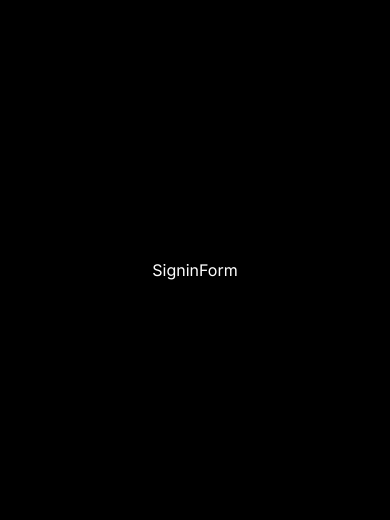
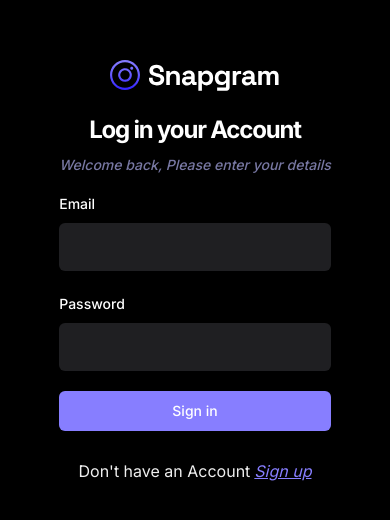
Before and after one commit to sonih0005/SnapGram, a React (Vite) app: page /sign-in in a window 390 px wide. Shown: the part 152-672 px from the top of the page. Built offline with nearby package versions, Linux system fonts and the light colour scheme; no server answers.

Commit message:
sign in functionalities added

```diff
--- a/src/_auth/forms/SigninForm.tsx
+++ b/src/_auth/forms/SigninForm.tsx
@@ -1,9 +1,131 @@
-import React from 'react'
+import { Button } from "@/components/ui/button";
+import { zodResolver } from "@hookform/resolvers/zod";
+import { useForm } from "react-hook-form";
+import {
+  Form,
+  FormControl,
+  FormField,
+  FormItem,
+  FormLabel,
+  FormMessage,
+} from "@/components/ui/form";
+import { Input } from "@/components/ui/input";
+import { signinValidation as signinValidation } from "@/lib/Validation";
+import { z } from "zod";
+import Loader from "@/components/Shared/Loader";
+import { Link } from "react-router-dom";
+import { useToast } from "@/components/ui/use-toast";
+import {
+  useSignInAccount,
+} from "@/lib/react-query/queriesAndMutations";
+import { useUserContext } from "@/context/AuthContext";
+import { useNavigate } from "react-router-dom";
 
 const SigninForm = () => {
+  const { toast } = useToast();
+  const navigate = useNavigate();
+  const {checkAuthUser, isLoading: isUserLoading} = useUserContext();
+
+  const { mutateAsync: signInAccount, isPending } =
+    useSignInAccount();
+
+  // 1. Define your form.
+  const form = useForm<z.infer<typeof signinValidation>>({
+    resolver: zodResolver(signinValidation),
+    defaultValues: {
+      email: "",
+      password: "",
+    },
+  });
+
+  // 2. Define a submit handler.
+  async function onSubmit(values: z.infer<typeof signinValidation>) {
+    const session = await signInAccount({
+      email: values.email,
+      password: values.password
+    })
+    if(!session) {
+      return toast({title: 'Sign in failed, Please try again or already have an account'})
+    }
+
+    const isLoggedIn = await checkAuthUser()
+
+    if(isLoggedIn){
+      form.reset();
+      navigate('/')
+    }else{
+      return toast({title: 'sign in failed, Please try again'})
+    }
+
+
+  }
+
   return (
-    <div>SigninForm</div>
-  )
-}
+    <Form {...form}>
+      <div className="sm:w-420 flex-center flex-col">
+        <img src="/assets/images/logo.svg" alt="logo" />
 
-export default SigninForm
+        <h2 className="h3-bold md:h2-bold pt-5 sm:pt-12">
+          Log in your Account
+        </h2>
+        <p className="text-light-3 small-medium md:base-regular mt-2 italic">
+          Welcome back, Please enter your details
+        </p>
+
+        <form
+          onSubmit={form.handleSubmit(onSubmit)}
+          className="flex flex-col gap-5 w-full mt-4"
+        >
+          <FormField
+            control={form.control}
+            name="email"
+            render={({ field }) => (
+              <FormItem>
+                <FormLabel>Email</FormLabel>
+                <FormControl>
+                  <Input type="email" className="shad-input" {...field} />
+                </FormControl>
+                <FormMessage />
+              </FormItem>
+            )}
+          />
+
+          <FormField
+            control={form.control}
+            name="password"
+            render={({ field }) => (
+              <FormItem>
+                <FormLabel>Password</FormLabel>
+                <FormControl>
+                  <Input type="password" className="shad-input" {...field} />
+                </FormControl>
+                <FormMessage />
+              </FormItem>
+            )}
+          />
+          <Button type="submit" className="shad-button_primary">
+            {isUserLoading ? (
+              <div className="flex-center gap-2">
+                <Loader /> Loading...
+              </div>
+            ) : (
+              "Sign in"
+            )}
+          </Button>
+
+          <p className="text-small-regular text-light-2 text-center mt-2">
+            Don't have an Account
+            <Link
+              to="/sign-up"
+              className="text-primary-500 text-sm-semibold ml-1 italic underline"
+            >
+              Sign up
+            </Link>
+          </p>
+        </form>
+      </div>
+    </Form>
+  );
+};
+
+export default SigninForm;
--- a/src/_auth/forms/SignupForm.tsx
+++ b/src/_auth/forms/SignupForm.tsx
@@ -51,7 +51,7 @@
 
     if (!newUser) {
       return toast({
-        title: "Sign up failed, please try again",
+        title: "Sign up failed, please try again or already have an account",
       });
     }
 
@@ -60,7 +60,7 @@
       password: values.password
     })
     if(!session) {
-      return toast({title: 'Sign in failed, Please try again'})
+      return toast({title: 'Sign in failed, Please try again or already have an account'})
     }
 
     const isLoggedIn = await checkAuthUser()
--- a/src/components/ui/toast.tsx
+++ b/src/components/ui/toast.tsx
@@ -29,7 +29,7 @@
   {
     variants: {
       variant: {
-        default: "border bg-background text-foreground",
+        default: "border bg-red text-foreground",
         destructive:
           "destructive group border-destructive bg-destructive text-destructive-foreground",
       },
--- a/src/context/AuthContext.tsx
+++ b/src/context/AuthContext.tsx
@@ -53,7 +53,8 @@
 
     useEffect(() => {
         if (
-            localStorage.getItem('cookieFallback') === '[]'
+            localStorage.getItem('cookieFallback') === '[]' ||
+            localStorage.getItem('cookieFallback') === null
         ) navigate('/sign-in')
 
         checkAuthUser();
--- a/src/lib/Validation/index.ts
+++ b/src/lib/Validation/index.ts
@@ -6,3 +6,8 @@
     email: z.string().email(),
     password: z.string().min(8, { message: 'Password must be atleast 8 length' }),
 });
+
+export const signinValidation = z.object({
+    email: z.string().email(),
+    password: z.string().min(8, { message: 'Password must be atleast 8 length' }),
+});
```
